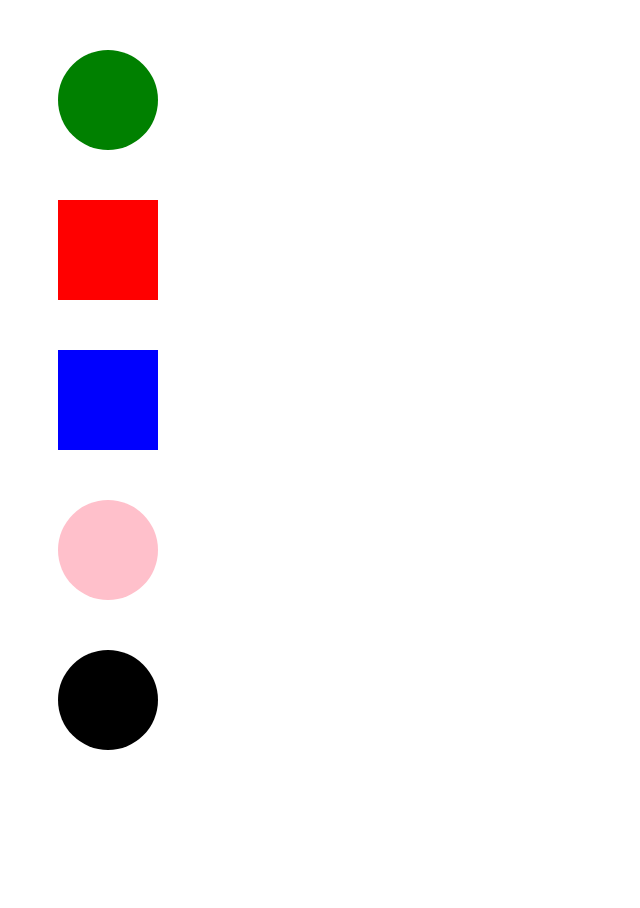
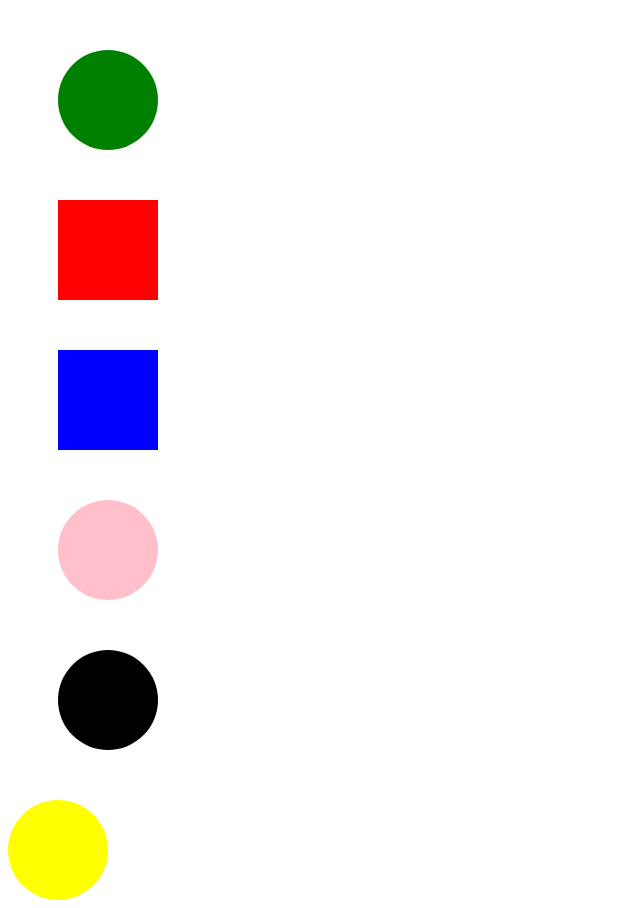
Before and after one commit to svetlanajev/test, a plain HTML site: page index.html in a window 1280 px wide. Shown: the whole page, without its empty margins (0-640 px from the left). Before the commit the page ends 800 px from the top, so only its background shows below. Drawn offline with Linux system fonts and the light colour scheme.

Commit message:
yellow block

```diff
--- a/index.html
+++ b/index.html
@@ -22,6 +22,9 @@
 <div id="black">
 </div>
 
+<div id="yellow">
+</div>
+
 <script src="main.js"></script>
 </body>
 </html>
--- a/main.css
+++ b/main.css
@@ -34,3 +34,10 @@
     margin: 50px;
     border-radius: 50%;
 }
+
+#yellow {
+    width: 100px;
+    height: 100px;
+    background: yellow;
+    border-radius: 50%;
+}
```
